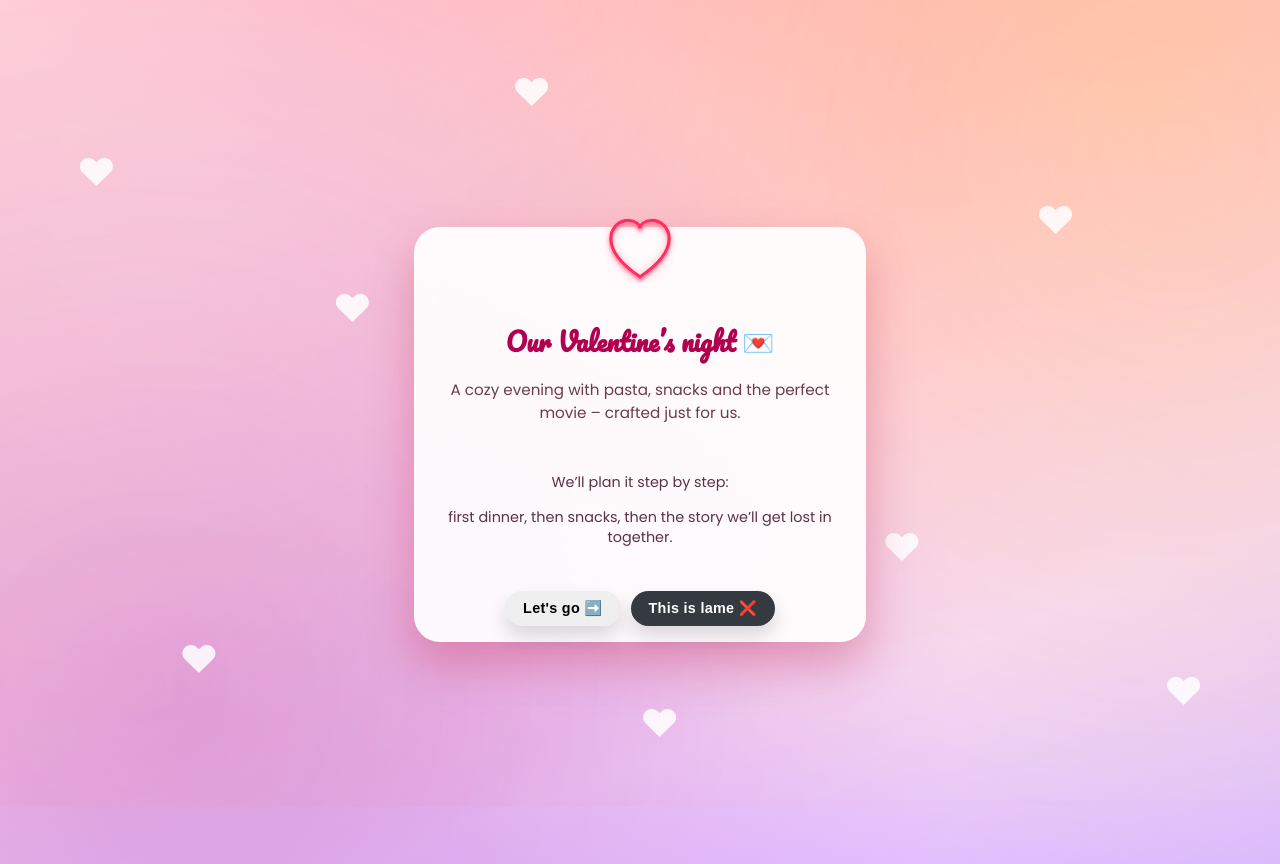
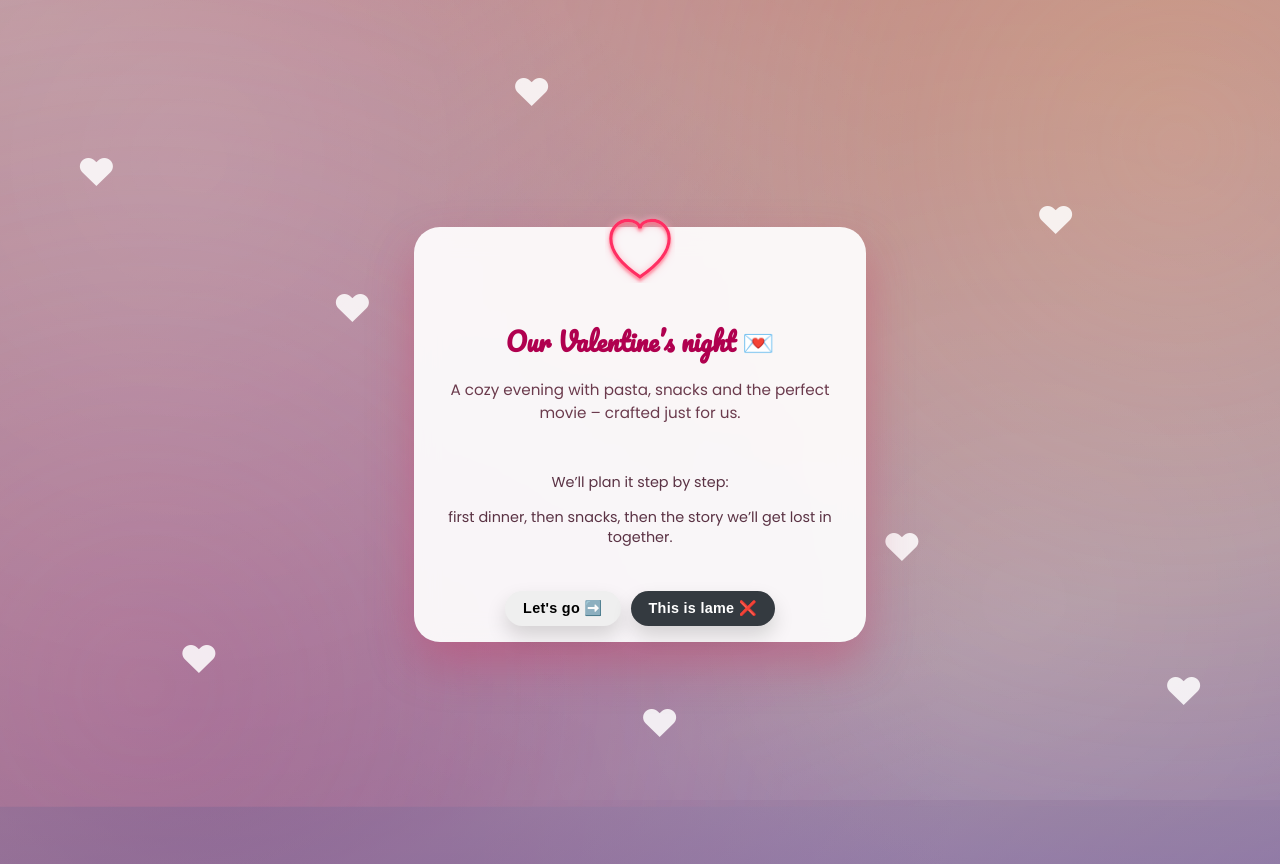
Before and after one commit to WernerTurban/valentine, a plain HTML site: page index.html in a window 1280 px wide. Drawn offline with nearby package versions, Linux system fonts and the light colour scheme.

Commit message:
background change

```diff
--- a/style.css
+++ b/style.css
@@ -2,6 +2,7 @@
 body {
   font-family: "Poppins", system-ui, -apple-system, BlinkMacSystemFont, "Segoe UI", sans-serif;
   background:
+    linear-gradient(rgba(0,0,0,0.26), rgba(0,0,0,0.34)),
     radial-gradient(circle at top left, rgba(255, 255, 255, 0.55), transparent 60%),
     radial-gradient(circle at bottom right, rgba(255, 255, 255, 0.25), transparent 55%),
     radial-gradient(circle at 15% 80%, rgba(186, 104, 200, 0.55), transparent 60%),   /* soft purple glow */
@@ -40,6 +41,7 @@ body::after{
     radial-gradient(circle at 12% 85%, rgba(255, 143, 163, 0.65) 0, transparent 60%),
     radial-gradient(circle at 92% 18%, rgba(255, 179, 198, 0.7) 0, transparent 55%);
   animation: driftHearts 22s ease-in-out infinite alternate;
+  opacity:0.32;
 }
 
 @keyframes driftHearts{
```
